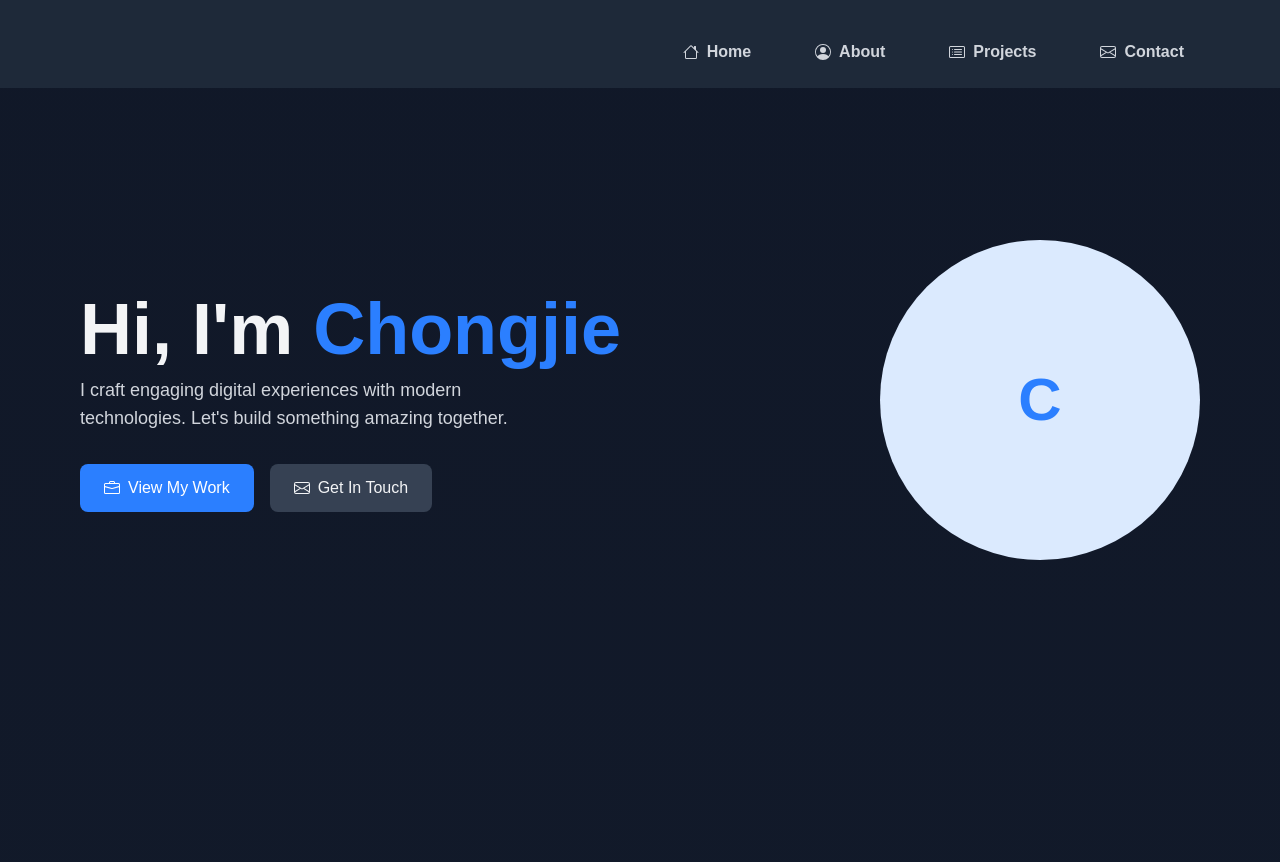
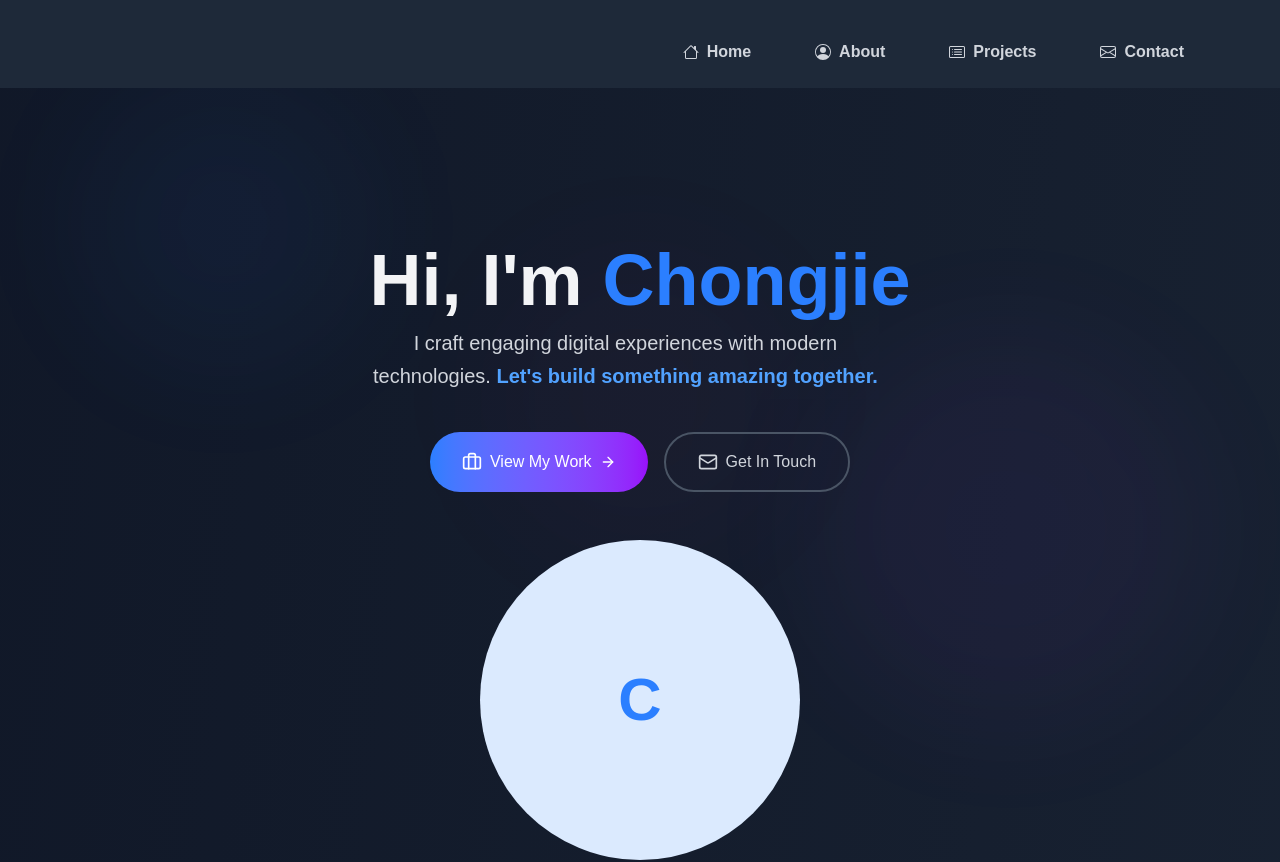
Before and after one commit to chongjie-6/Portfolio, a Next.js app: page / in a window 1280 px wide. Shown: the top 862 px of the page. Built offline with nearby package versions, Linux system fonts and the light colour scheme.

Commit message:
add some more style to the landing page

```diff
--- a/src/app/page.tsx
+++ b/src/app/page.tsx
@@ -5,6 +5,7 @@ import { Footer } from "@/components/ui/footer";
 import { MobileNav } from "@/components/ui/mobileNav";
 import { NavBar } from "@/components/ui/navBar";
 import { Projects } from "@/components/ui/projects";
+import { ArrowRight, Briefcase, Mail } from "lucide-react";
 
 export default function Home() {
   const scrollToSection = (id: string) => {
@@ -14,7 +15,7 @@ export default function Home() {
   };
   return (
     <div
-      className="bg-gradient-to-b from-gray-900 to-gray-800 text-gray-100 space-y-15 md:space-y-50"
+      className="bg-gradient-to-br from-gray-900 to-gray-800 text-gray-100 space-y-15 md:space-y-50"
       id="home"
     >
       {/* Desktop Navigation */}
@@ -25,50 +26,46 @@ export default function Home() {
 
       {/* Hero Section */}
       <main className="px-4 max-w-6xl mx-auto md:py-60">
-        <div className="flex flex-col md:flex-row items-center gap-12">
-          <div className="flex-1 text-center md:text-left">
+        <div className="absolute inset-0">
+          <div className="absolute top-20 left-20 w-72 h-72 bg-blue-500/10 rounded-full blur-3xl animate-pulse"></div>
+          <div className="absolute bottom-20 right-20 w-96 h-96 bg-purple-500/10 rounded-full blur-3xl animate-pulse delay-1000"></div>
+          <div className="absolute top-1/2 left-1/2 transform -translate-x-1/2 -translate-y-1/2 w-80 h-80 bg-pink-500/5 rounded-full blur-3xl animate-pulse delay-500"></div>
+        </div>
+
+        <div className="flex flex-col items-center gap-12 z-10 relative">
+          <div className="text-center space-y-10">
             <h1 className="text-4xl md:text-7xl font-bold mb-4 select-none typewriter py-1">
-              Hi, I&apos;m <span className="text-blue-500">Chongjie </span>
+              Hi, I&apos;m <span className="text-blue-500">Chongjie</span>
             </h1>
 
-            <p className="text-lg text-gray-300 mb-8 max-w-lg text-balance">
+            <p className="text-xl text-gray-300 leading-relaxed max-w-lg">
               I craft engaging digital experiences with modern technologies.
-              Let&apos;s build something amazing together.
+              <span className="text-blue-400 font-semibold">
+                {" "}
+                Let&apos;s build something amazing together.
+              </span>
             </p>
 
-            <div className="flex flex-col sm:flex-row gap-4 justify-center md:justify-start">
-              <div
+            <div className="flex flex-col sm:flex-row gap-4 justify-center">
+              <button
                 onClick={() => scrollToSection("projects")}
-                className="cursor-pointer px-6 py-3 bg-blue-500 hover:bg-blue-600 text-white font-medium rounded-lg transition-colors flex items-center justify-center gap-2"
+                className="group px-8 py-4 bg-gradient-to-r from-blue-500 to-purple-600 hover:from-blue-600 hover:to-purple-700 text-white font-medium rounded-full transition-all duration-300 transform hover:scale-103 hover:shadow-2xl hover:shadow-blue-500/25 flex items-center justify-center space-x-2"
               >
-                <svg
-                  xmlns="http://www.w3.org/2000/svg"
-                  width="16"
-                  height="16"
-                  fill="currentColor"
-                  className="bi bi-briefcase"
-                  viewBox="0 0 16 16"
-                >
-                  <path d="M6.5 1A1.5 1.5 0 0 0 5 2.5V3H1.5A1.5 1.5 0 0 0 0 4.5v8A1.5 1.5 0 0 0 1.5 14h13a1.5 1.5 0 0 0 1.5-1.5v-8A1.5 1.5 0 0 0 14.5 3H11v-.5A1.5 1.5 0 0 0 9.5 1zm0 1h3a.5.5 0 0 1 .5.5V3H6v-.5a.5.5 0 0 1 .5-.5m1.886 6.914L15 7.151V12.5a.5.5 0 0 1-.5.5h-13a.5.5 0 0 1-.5-.5V7.15l6.614 1.764a1.5 1.5 0 0 0 .772 0M1.5 4h13a.5.5 0 0 1 .5.5v1.616L8.129 7.948a.5.5 0 0 1-.258 0L1 6.116V4.5a.5.5 0 0 1 .5-.5" />
-                </svg>
-                View My Work
-              </div>
-              <div
+                <Briefcase size={20} />
+                <span>View My Work</span>
+                <ArrowRight
+                  size={16}
+                  className="group-hover:translate-x-1 transition-transform"
+                />
+              </button>
+
+              <button
                 onClick={() => scrollToSection("contact")}
-                className="cursor-pointer px-6 py-3 bg-gray-700 hover:bg-gray-600 font-medium rounded-lg transition-colors flex items-center justify-center gap-2"
+                className="px-8 py-4 border-2 border-gray-600 hover:border-blue-400 text-gray-300 hover:text-white font-medium rounded-full transition-all duration-300 transform hover:scale-103 hover:bg-white/5 flex items-center justify-center space-x-2"
               >
-                <svg
-                  xmlns="http://www.w3.org/2000/svg"
-                  width="16"
-                  height="16"
-                  fill="currentColor"
-                  className="bi bi-envelope"
-                  viewBox="0 0 16 16"
-                >
-                  <path d="M0 4a2 2 0 0 1 2-2h12a2 2 0 0 1 2 2v8a2 2 0 0 1-2 2H2a2 2 0 0 1-2-2zm2-1a1 1 0 0 0-1 1v.217l7 4.2 7-4.2V4a1 1 0 0 0-1-1zm13 2.383-4.708 2.825L15 11.105zm-.034 6.876-5.64-3.471L8 9.583l-1.326-.795-5.64 3.47A1 1 0 0 0 2 13h12a1 1 0 0 0 .966-.741M1 11.105l4.708-2.897L1 5.383z" />
-                </svg>
-                Get In Touch
-              </div>
+                <Mail size={20} />
+                <span>Get In Touch</span>
+              </button>
             </div>
           </div>
 
```
